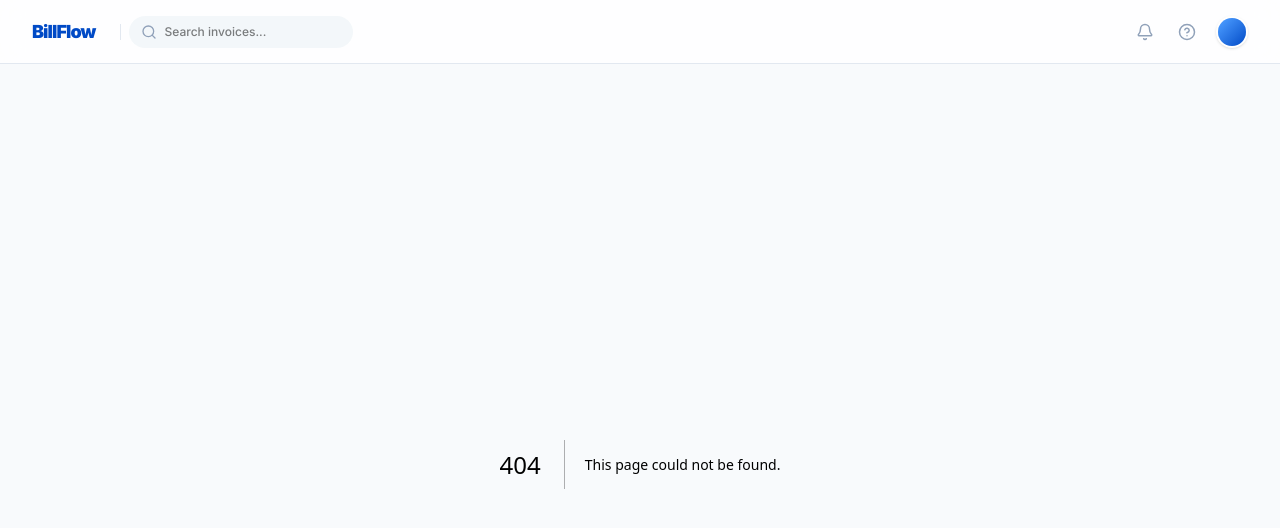
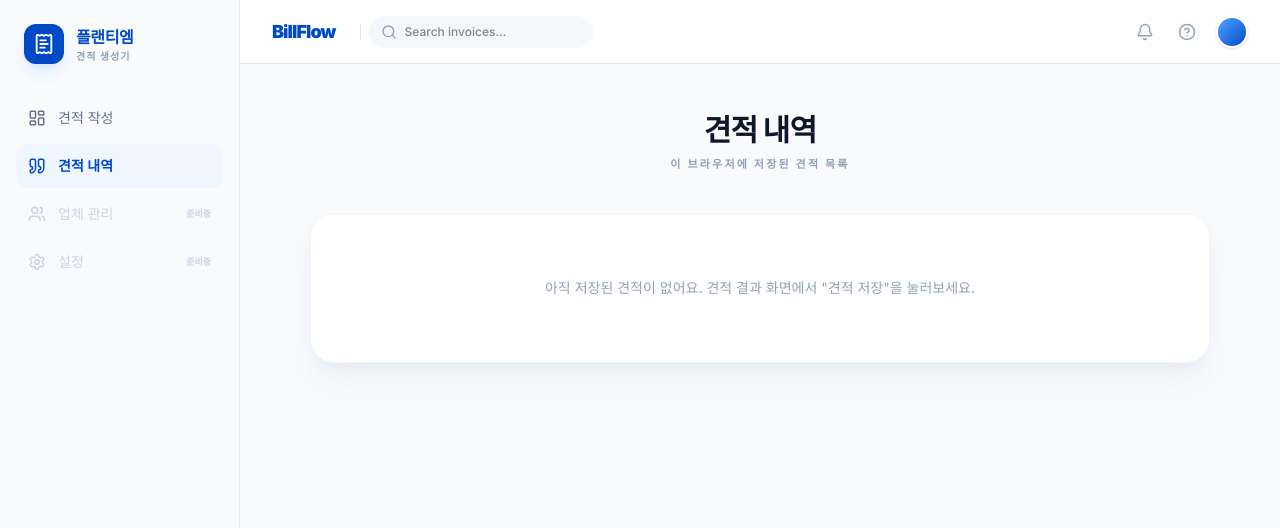
Before and after one commit to xzoowoo/plantym-quote, a Next.js app: page /quotes in a window 1280 px wide. Before the commit this address had no page. Shown: the top 528 px of the page. Built offline with nearby package versions, Linux system fonts and the light colour scheme.

Commit message:
feat: wire up sidebar navigation and add saved-quotes history page

```diff
--- a/app/layout.tsx
+++ b/app/layout.tsx
@@ -1,6 +1,7 @@
 import type { Metadata } from "next";
 import "./globals.css";
 import Header from "@/components/Header";
+import Sidebar from "@/components/Sidebar";
 
 export const metadata: Metadata = {
   title: "BillFlow — 영상 제작 견적 생성기",
@@ -11,11 +12,14 @@ export default function RootLayout({ children }: { children: React.ReactNode })
   return (
     <html lang="ko">
       <body className="min-h-screen">
-        <div className="min-h-screen flex flex-col bg-slate-50">
-          <Header />
-          <main className="flex-1 flex flex-col">
-            {children}
-          </main>
+        <div className="min-h-screen flex bg-slate-50">
+          <Sidebar />
+          <div className="flex-1 flex flex-col pl-[240px]">
+            <Header />
+            <main className="flex-1 flex flex-col">
+              {children}
+            </main>
+          </div>
         </div>
       </body>
     </html>
--- /dev/null
+++ b/app/quotes/page.tsx
@@ -0,0 +1,75 @@
+"use client";
+import { useEffect, useState } from "react";
+import { useRouter } from "next/navigation";
+import { FileText, Trash2, Upload } from "lucide-react";
+import { listSavedQuotes, deleteSavedQuote, setPendingLoad, type SavedQuote } from "@/lib/storage";
+import { calculateQuote } from "@/lib/calculate";
+
+const fmt = (n: number) => new Intl.NumberFormat("ko-KR").format(Math.round(n)) + "원";
+
+export default function QuotesPage() {
+  const router = useRouter();
+  const [quotes, setQuotes] = useState<SavedQuote[]>([]);
+
+  useEffect(() => {
+    setQuotes(listSavedQuotes());
+  }, []);
+
+  const handleLoad = (quote: SavedQuote) => {
+    setPendingLoad(quote.input);
+    router.push("/");
+  };
+
+  const handleDelete = (id: string) => {
+    deleteSavedQuote(id);
+    setQuotes(listSavedQuotes());
+  };
+
+  return (
+    <div className="flex-1 p-12 flex flex-col items-center">
+      <div className="w-full max-w-[900px]">
+        <div className="text-center mb-10">
+          <h2 className="text-3xl font-black text-slate-900 mb-2 tracking-tight">견적 내역</h2>
+          <p className="text-[11px] font-bold text-slate-400 uppercase tracking-[0.2em]">이 브라우저에 저장된 견적 목록</p>
+        </div>
+
+        {quotes.length === 0 ? (
+          <div className="bg-white rounded-3xl shadow-xl shadow-slate-200/50 border border-slate-100 p-16 text-center text-sm text-slate-400">
+            아직 저장된 견적이 없어요. 견적 결과 화면에서 &quot;견적 저장&quot;을 눌러보세요.
+          </div>
+        ) : (
+          <div className="space-y-3">
+            {quotes.map((quote) => {
+              const result = calculateQuote(quote.input);
+              return (
+                <div key={quote.id} className="bg-white rounded-2xl shadow-sm border border-slate-100 p-6 flex items-center justify-between">
+                  <div className="flex items-center space-x-4">
+                    <div className="w-10 h-10 rounded-xl bg-blue-50 text-primary flex items-center justify-center shrink-0">
+                      <FileText size={18} />
+                    </div>
+                    <div>
+                      <p className="text-sm font-bold text-slate-800">{quote.input.basicInfo.companyName || "업체명 미입력"} · {quote.input.basicInfo.projectName || "프로젝트명 미입력"}</p>
+                      <p className="text-[11px] text-slate-400 mt-0.5">
+                        {quote.input.basicInfo.date} 견적일 · {new Date(quote.savedAt).toLocaleString("ko-KR")} 저장
+                      </p>
+                    </div>
+                  </div>
+                  <div className="flex items-center space-x-4">
+                    <p className="text-sm font-black text-primary font-mono">{fmt(result.totalPrice)}</p>
+                    <button onClick={() => handleLoad(quote)} className="flex items-center space-x-1.5 px-4 py-2 rounded-xl bg-slate-900 text-white text-xs font-bold hover:bg-black transition-all">
+                      <Upload size={13} />
+                      <span>불러오기</span>
+                    </button>
+                    <button onClick={() => handleDelete(quote.id)} className="p-2 text-slate-300 hover:text-red-500 transition-colors" aria-label="삭제">
+                      <Trash2 size={16} />
+                    </button>
+                  </div>
+                </div>
+              );
+            })}
+          </div>
+        )}
+      </div>
+    </div>
+  );
+}
--- a/components/Sidebar.tsx
+++ b/components/Sidebar.tsx
@@ -1,14 +1,28 @@
 "use client";
+import Link from "next/link";
+import { usePathname } from "next/navigation";
 import { ReceiptText, LayoutDashboard, Quote, Users, Settings } from "lucide-react";
 
-const NavItem = ({ icon, label, active = false }: { icon: React.ReactNode; label: string; active?: boolean }) => (
-  <a href="#" className={`flex items-center space-x-3 px-3 py-3 rounded-xl transition-all group ${active ? "bg-blue-50 text-primary font-semibold" : "text-slate-500 hover:bg-slate-100"}`}>
-    <span className={active ? "text-primary" : "group-hover:text-primary transition-colors"}>{icon}</span>
+const NavItem = ({ icon, label, href, active, disabled }: {
+  icon: React.ReactNode; label: string; href: string; active?: boolean; disabled?: boolean;
+}) => (
+  <Link
+    href={disabled ? "#" : href}
+    aria-disabled={disabled}
+    onClick={(e) => { if (disabled) e.preventDefault(); }}
+    className={`flex items-center space-x-3 px-3 py-3 rounded-xl transition-all group ${
+      disabled ? "text-slate-300 cursor-not-allowed" :
+      active ? "bg-blue-50 text-primary font-semibold" : "text-slate-500 hover:bg-slate-100"
+    }`}
+  >
+    <span className={active && !disabled ? "text-primary" : disabled ? "" : "group-hover:text-primary transition-colors"}>{icon}</span>
     <span className="text-sm">{label}</span>
-  </a>
+    {disabled && <span className="text-[9px] font-bold text-slate-300 ml-auto">준비중</span>}
+  </Link>
 );
 
 export default function Sidebar() {
+  const pathname = usePathname();
   return (
     <aside className="fixed left-0 top-0 h-full w-[240px] bg-slate-50 border-r border-slate-200 flex flex-col py-6 px-4 z-50">
       <div className="flex items-center space-x-3 mb-8 px-2">
@@ -21,10 +35,10 @@ export default function Sidebar() {
         </div>
       </div>
       <nav className="flex-1 space-y-1">
-        <NavItem icon={<LayoutDashboard size={18} />} label="견적 작성" active />
-        <NavItem icon={<Quote size={18} />} label="견적 내역" />
-        <NavItem icon={<Users size={18} />} label="업체 관리" />
-        <NavItem icon={<Settings size={18} />} label="설정" />
+        <NavItem icon={<LayoutDashboard size={18} />} label="견적 작성" href="/" active={pathname === "/"} />
+        <NavItem icon={<Quote size={18} />} label="견적 내역" href="/quotes" active={pathname === "/quotes"} />
+        <NavItem icon={<Users size={18} />} label="업체 관리" href="#" disabled />
+        <NavItem icon={<Settings size={18} />} label="설정" href="#" disabled />
       </nav>
     </aside>
   );
```
